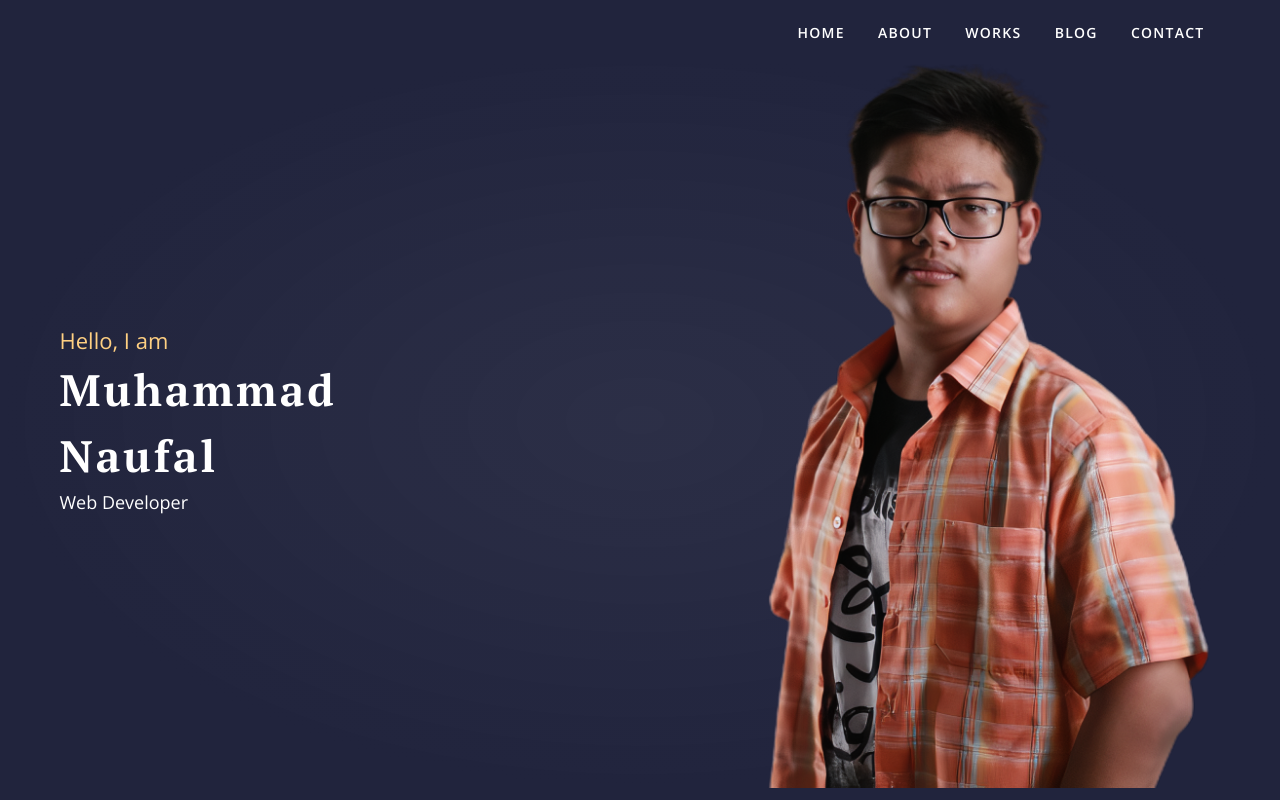
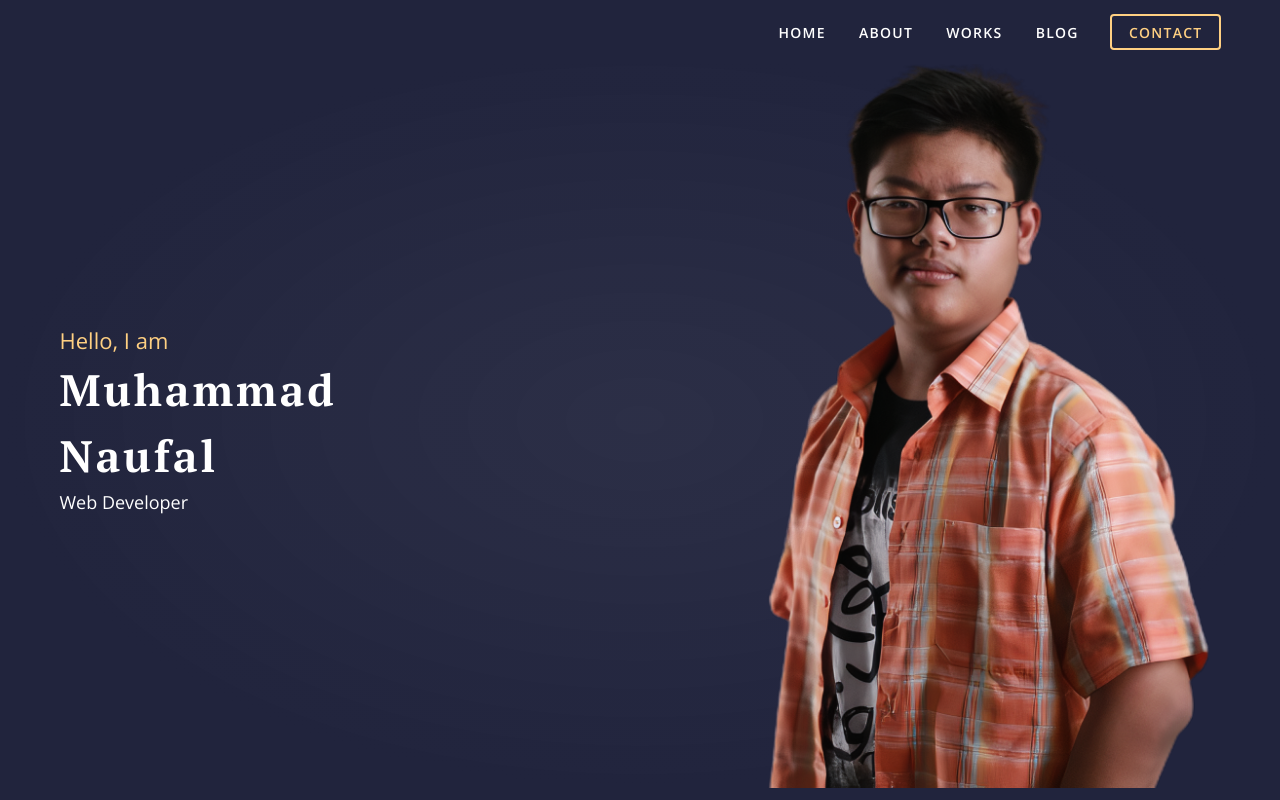
Before and after one commit to verm024/Portfolio, a Vue app: page / in a window 1280 px wide. Shown: the top 800 px of the page. Built offline with nearby package versions, Linux system fonts and the light colour scheme.

Commit message:
Navbar Fix

```diff
--- a/src/App.vue
+++ b/src/App.vue
@@ -2,6 +2,7 @@
   <v-app>
     <v-app-bar app color="#21243D" dark flat>
       <div class="container d-flex align-center">
+        <router-link to="/">
           <div>
             <v-img
               alt="Muhammad Naufal"
@@ -10,33 +11,24 @@
               width="100px"
             />
           </div>
+        </router-link>
         <v-btn href="#" text class="ml-auto custom-nav-link">
           <span>Home</span>
         </v-btn>
         <v-btn href="#about" text class="custom-nav-link">
           <span>About</span>
         </v-btn>
-        <v-btn
-          href="https://github.com/vuetifyjs/vuetify/releases/latest"
-          target="_blank"
-          text
-          class="custom-nav-link"
-        >
+        <v-btn href="#works" text class="custom-nav-link">
           <span>Works</span>
         </v-btn>
-        <v-btn
-          href="https://github.com/vuetifyjs/vuetify/releases/latest"
-          target="_blank"
-          text
-          class="custom-nav-link"
-        >
+        <v-btn href="#blog" text class="custom-nav-link">
           <span>Blog</span>
         </v-btn>
         <v-btn
-          href="https://github.com/vuetifyjs/vuetify/releases/latest"
+          href="https://wa.me/6285336181135"
           target="_blank"
           text
-          class="custom-nav-link"
+          class="custom-nav-link custom-nav-contact"
         >
           <span>Contact</span>
         </v-btn>
@@ -58,6 +50,10 @@ export default {
 <style>
 @import url("https://fonts.googleapis.com/css2?family=Open+Sans:ital,wght@0,300;0,400;0,600;0,700;0,800;1,300;1,400;1,600;1,700;1,800&family=PT+Serif:ital,wght@0,400;0,700;1,400;1,700&display=swap");
 
+html {
+  scroll-behavior: smooth;
+}
+
 .custom-nav-link {
   font-family: "Open Sans", sans-serif;
   font-weight: 600 !important;
@@ -75,4 +71,10 @@ export default {
 .custom-nav-link:hover span {
   color: #ffd082 !important;
 }
+
+.custom-nav-contact {
+  color: #ffd082 !important;
+  border: 2px solid #ffd082;
+  margin-left: 15px;
+}
 </style>
```
Lines whose indentation alone changed are shown as unchanged.
